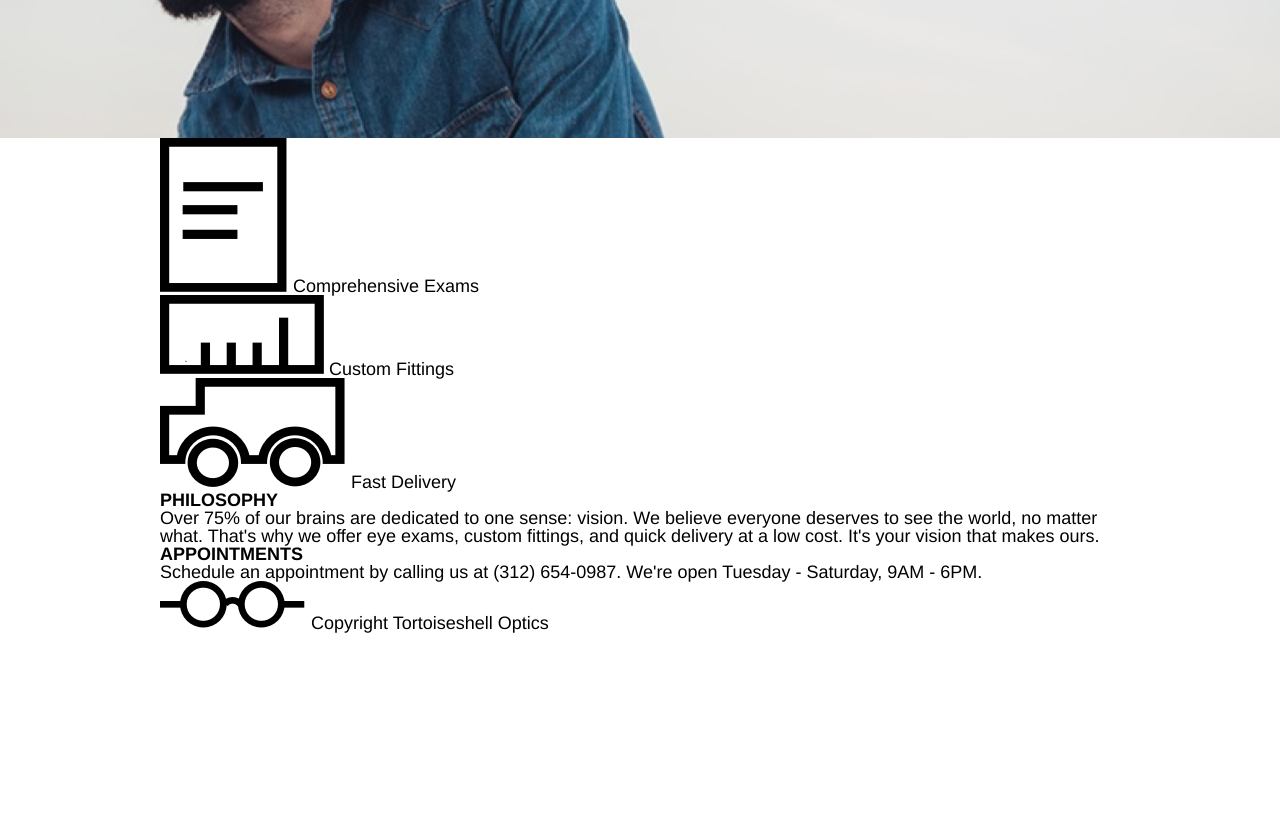
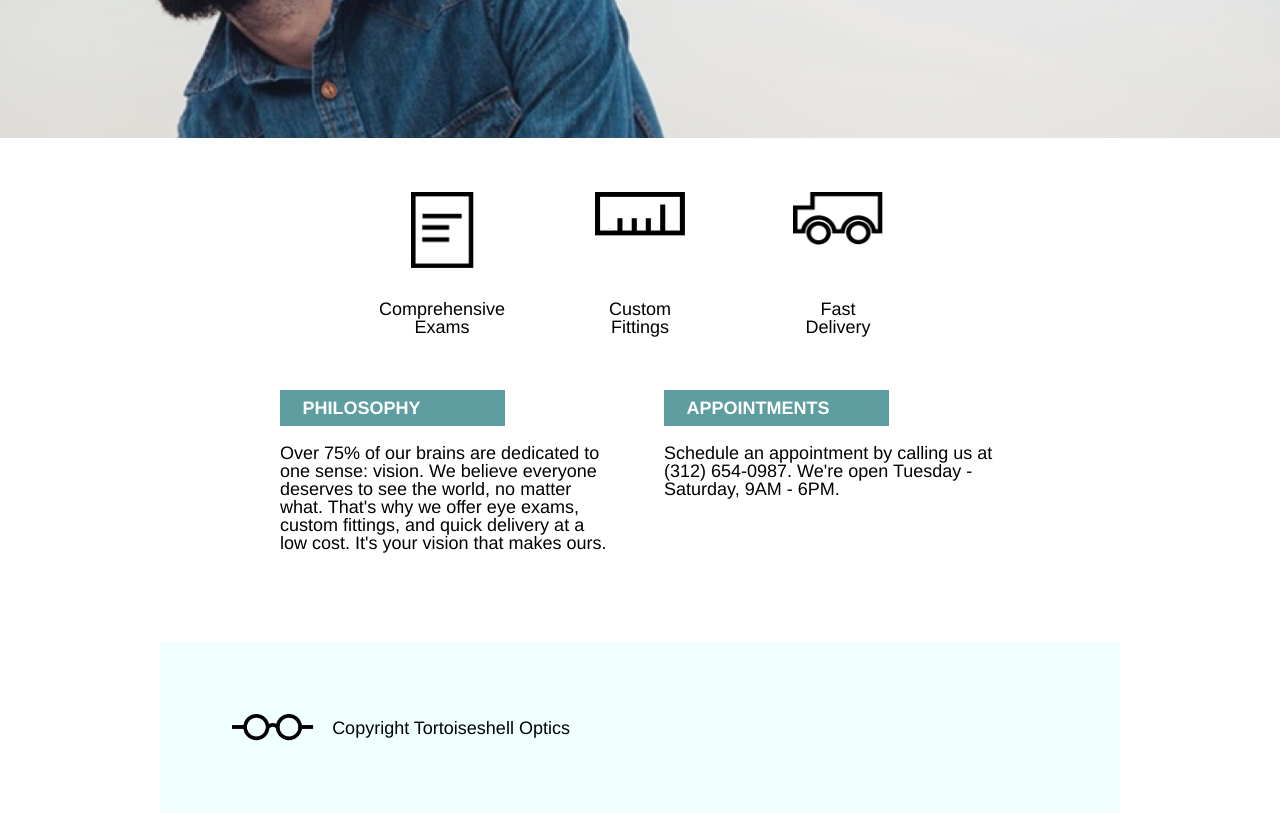
Before and after one commit to mattfine/TortoiseshellOptics, a plain HTML site: page index.html in a window 1280 px wide. Shown: the part 420-1233 px from the top of the page. Before the commit the page ends 1053 px from the top, so only its background shows below. Drawn offline with Linux system fonts and the light colour scheme.

Commit message:
Finish styling at desktop sizes

```diff
--- a/index.html
+++ b/index.html
@@ -44,7 +44,7 @@
       <!-- Services Information -->
       <div class="services">
         <div class="service">
-          <img src="./resources/images/paper-icon.png" alt="Paper Icon">
+          <img class="paper" src="./resources/images/paper-icon.png" alt="Paper Icon">
           <span>Comprehensive Exams</span>
         </div>
         <div class="service">
@@ -58,7 +58,7 @@
       </div>
 
       <!-- Company Information -->
-      <div class="information">
+      <div class="services">
         <div class="info">
           <h3>PHILOSOPHY</h3>
           <p>Over 75% of our brains are dedicated to one sense: vision. We believe everyone deserves to see the world, no matter what. That's why we offer eye exams, custom fittings, and quick delivery at a low cost. It's your vision that makes ours.</p>
--- a/resources/css/style.css
+++ b/resources/css/style.css
@@ -14,7 +14,7 @@ h1, h3 {
   font-weight: bold;
 }
 
-span, p, li {
+span, p, li, h3 {
   font-size: 1rem;
 }
 
@@ -34,6 +34,13 @@ span, p, li {
   align-items: center;
   background-color: cadetblue;
   color: white;
+}
+
+@media only screen and (min-width: 960px) {
+  .background .flexb {
+    position: relative;
+    top: 1rem;
+  }
 }
 
 .logo {
@@ -77,5 +84,53 @@ nav li {
 }
 
 /* Content Settings */
+.services {
+  display: flex;
+  justify-content: center;
+}
+
+.service {
+  display: flex;
+  flex-direction: column;
+  justify-content: space-between;
+  align-items: center;
+  height: 8rem;
+  width: 5rem;
+  margin: 3rem;
+  text-align: center;
+}
+
+.service img {
+  width: 5rem;
+}
+
+img.paper {
+  width: 3.5rem;
+}
+
+.info {
+  display: flex;
+  flex-direction: column;
+  width: 35%;
+  margin: 0 2.5% 5rem 2.5%;
+}
+
+.info h3 {
+  padding: 0.5rem 1.25rem;
+  width: 10rem;
+  background-color: cadetblue;
+  color: white;
+  margin-bottom: 1rem;
+}
 
 /* Footer Settings */
+footer {
+  display: flex;
+  align-items: center;
+  background-color: azure;
+}
+
+footer img {
+  height: 1.5rem;
+  padding: 4rem 1rem 4rem 4rem;
+}
```
